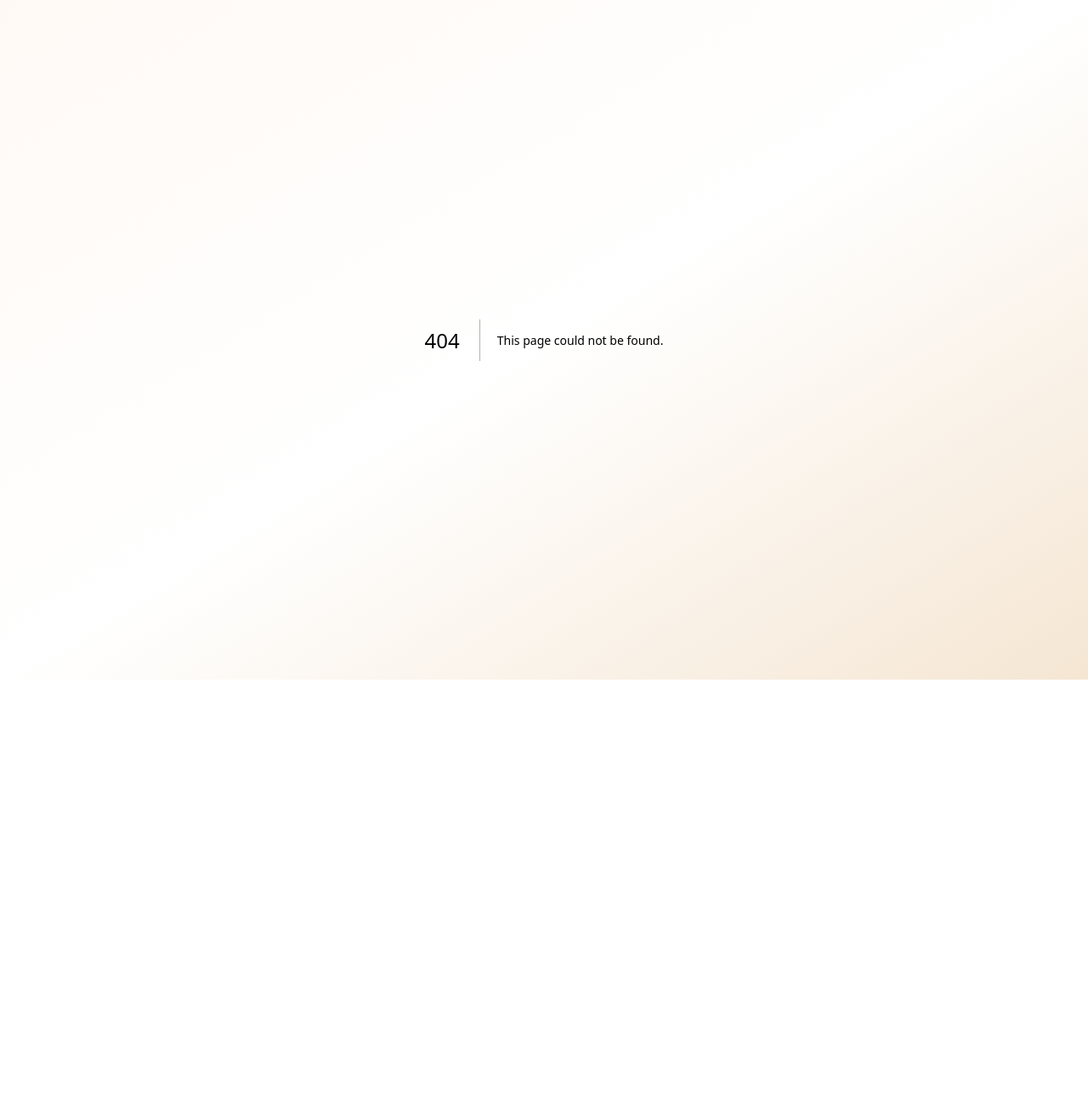
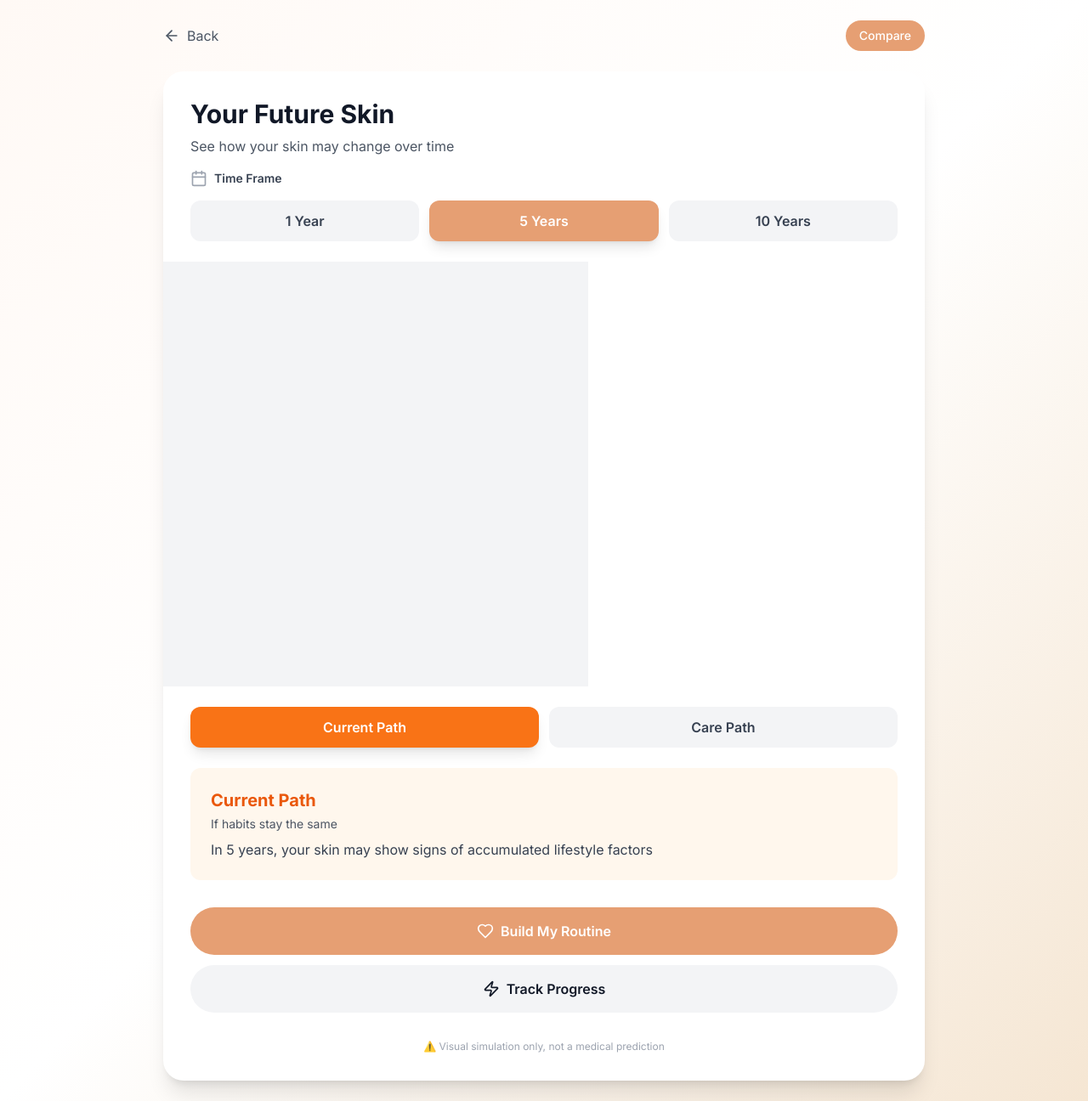
Before and after one commit to gabbyy042/SkinFutures, a Next.js app: page /simulation in a window 1280 px wide. Before the commit this address had no page. Shown: the whole page at 85% size. Before the commit the page ends 800 px from the top, so only its background shows below. Built offline with nearby package versions, Linux system fonts and the light colour scheme.

Commit message:
Add src/app/simulation/page.tsx

```diff
--- /dev/null
+++ b/src/app/simulation/page.tsx
@@ -0,0 +1,234 @@
+'use client';
+
+import { useEffect, useState } from 'react';
+import { useRouter } from 'next/navigation';
+import { motion, AnimatePresence } from 'framer-motion';
+import { ArrowLeft, Calendar, Zap, Heart } from 'lucide-react';
+import { ReactCompareSlider, ReactCompareSliderImage } from 'react-compare-slider';
+
+type TimeFrame = 1 | 5 | 10;
+type PathType = 'current' | 'care';
+
+export default function SimulationPage() {
+  const router = useRouter();
+  const [timeFrame, setTimeFrame] = useState<TimeFrame>(5);
+  const [activePath, setActivePath] = useState<PathType>('current');
+  const [currentImage, setCurrentImage] = useState<string>('');
+  const [showComparison, setShowComparison] = useState(false);
+
+  useEffect(() => {
+    const data = localStorage.getItem('skinData');
+    if (data) {
+      const parsed = JSON.parse(data);
+      setCurrentImage(parsed.image || '');
+    }
+  }, []);
+
+  // Simulated future images (in production, use image processing)
+  const getCurrentPathImage = () => currentImage;
+  const getCarePathImage = () => currentImage;
+
+  const getPathDescription = (path: PathType, years: TimeFrame) => {
+    if (path === 'current') {
+      return {
+        title: 'Current Path',
+        subtitle: `If habits stay the same`,
+        description: `In ${years} ${years === 1 ? 'year' : 'years'}, your skin may show signs of accumulated lifestyle factors`,
+        color: 'text-orange-600',
+        bg: 'bg-orange-50',
+      };
+    }
+    return {
+      title: 'Care Path',
+      subtitle: 'With consistent skincare',
+      description: `In ${years} ${years === 1 ? 'year' : 'years'}, improved habits could help maintain skin health and clarity`,
+      color: 'text-green-600',
+      bg: 'bg-green-50',
+    };
+  };
+
+  const pathData = getPathDescription(activePath, timeFrame);
+
+  return (
+    <div className="min-h-screen p-6">
+      <div className="max-w-4xl mx-auto">
+        {/* Header */}
+        <div className="flex items-center justify-between mb-6">
+          <button
+            onClick={() => router.back()}
+            className="flex items-center gap-2 text-gray-600 hover:text-gray-900"
+          >
+            <ArrowLeft className="w-5 h-5" />
+            Back
+          </button>
+          <button
+            onClick={() => setShowComparison(!showComparison)}
+            className="bg-primary-600 text-white px-4 py-2 rounded-full text-sm font-medium"
+          >
+            {showComparison ? 'Single View' : 'Compare'}
+          </button>
+        </div>
+
+        <motion.div
+          initial={{ opacity: 0, y: 20 }}
+          animate={{ opacity: 1, y: 0 }}
+          className="bg-white rounded-3xl shadow-xl overflow-hidden"
+        >
+          {/* Title */}
+          <div className="p-8 pb-4">
+            <h1 className="text-3xl font-bold mb-2 text-gray-900">
+              Your Future Skin
+            </h1>
+            <p className="text-gray-600">
+              See how your skin may change over time
+            </p>
+          </div>
+
+          {/* Time Slider */}
+          <div className="px-8 pb-6">
+            <div className="flex items-center gap-2 mb-4">
+              <Calendar className="w-5 h-5 text-gray-400" />
+              <span className="text-sm font-semibold text-gray-700">
+                Time Frame
+              </span>
+            </div>
+            <div className="flex gap-3">
+              {([1, 5, 10] as TimeFrame[]).map((years) => (
+                <button
+                  key={years}
+                  onClick={() => setTimeFrame(years)}
+                  className={`flex-1 py-3 rounded-xl font-semibold transition-all ${
+                    timeFrame === years
+                      ? 'bg-primary-600 text-white shadow-lg'
+                      : 'bg-gray-100 text-gray-700 hover:bg-gray-200'
+                  }`}
+                >
+                  {years} {years === 1 ? 'Year' : 'Years'}
+                </button>
+              ))}
+            </div>
+          </div>
+
+          {/* Image Display */}
+          {showComparison ? (
+            <div className="relative">
+              <div className="aspect-square max-h-[500px] relative">
+                {currentImage && (
+                  <ReactCompareSlider
+                    itemOne={
+                      <ReactCompareSliderImage
+                        src={getCurrentPathImage()}
+                        alt="Current Path"
+                      />
+                    }
+                    itemTwo={
+                      <ReactCompareSliderImage
+                        src={getCarePathImage()}
+                        alt="Care Path"
+                      />
+                    }
+                    position={50}
+                    className="h-full"
+                  />
+                )}
+              </div>
+              {/* Labels */}
+              <div className="absolute top-4 left-4 bg-orange-500 text-white px-3 py-1 rounded-full text-sm font-semibold">
+                Current Path
+              </div>
+              <div className="absolute top-4 right-4 bg-green-500 text-white px-3 py-1 rounded-full text-sm font-semibold">
+                Care Path
+              </div>
+            </div>
+          ) : (
+            <div className="relative">
+              <AnimatePresence mode="wait">
+                <motion.div
+                  key={activePath}
+                  initial={{ opacity: 0 }}
+                  animate={{ opacity: 1 }}
+                  exit={{ opacity: 0 }}
+                  className="aspect-square max-h-[500px] relative overflow-hidden bg-gray-100"
+                >
+                  {currentImage && (
+                    <img
+                      src={activePath === 'current' ? getCurrentPathImage() : getCarePathImage()}
+                      alt="Skin simulation"
+                      className="w-full h-full object-cover"
+                    />
+                  )}
+                </motion.div>
+              </AnimatePresence>
+            </div>
+          )}
+
+          {/* Path Toggle */}
+          {!showComparison && (
+            <div className="p-8 pt-6">
+              <div className="grid grid-cols-2 gap-3 mb-6">
+                <button
+                  onClick={() => setActivePath('current')}
+                  className={`py-3 rounded-xl font-semibold transition-all ${
+                    activePath === 'current'
+                      ? 'bg-orange-500 text-white shadow-lg'
+                      : 'bg-gray-100 text-gray-700 hover:bg-gray-200'
+                  }`}
+                >
+                  Current Path
+                </button>
+                <button
+                  onClick={() => setActivePath('care')}
+                  className={`py-3 rounded-xl font-semibold transition-all ${
+                    activePath === 'care'
+                      ? 'bg-green-500 text-white shadow-lg'
+                      : 'bg-gray-100 text-gray-700 hover:bg-gray-200'
+                  }`}
+                >
+                  Care Path
+                </button>
+              </div>
+
+              {/* Path Description */}
+              <div className={`${pathData.bg} rounded-xl p-6`}>
+                <h3 className={`text-xl font-bold mb-1 ${pathData.color}`}>
+                  {pathData.title}
+                </h3>
+                <p className="text-sm text-gray-600 mb-2">
+                  {pathData.subtitle}
+                </p>
+                <p className="text-gray-700">
+                  {pathData.description}
+                </p>
+              </div>
+            </div>
+          )}
+
+          {/* Action Buttons */}
+          <div className="p-8 pt-0 space-y-3">
+            <button
+              onClick={() => router.push('/routine')}
+              className="w-full bg-primary-600 hover:bg-primary-700 text-white py-4 rounded-full font-semibold flex items-center justify-center gap-2 transition-colors"
+            >
+              <Heart className="w-5 h-5" />
+              Build My Routine
+            </button>
+            <button
+              onClick={() => router.push('/dashboard')}
+              className="w-full bg-gray-100 hover:bg-gray-200 text-gray-900 py-4 rounded-full font-semibold flex items-center justify-center gap-2 transition-colors"
+            >
+              <Zap className="w-5 h-5" />
+              Track Progress
+            </button>
+          </div>
+
+          {/* Disclaimer */}
+          <div className="px-8 pb-8">
+            <p className="text-xs text-gray-400 text-center">
+              ⚠️ Visual simulation only, not a medical prediction
+            </p>
+          </div>
+        </motion.div>
+      </div>
+    </div>
+  );
+}
```
